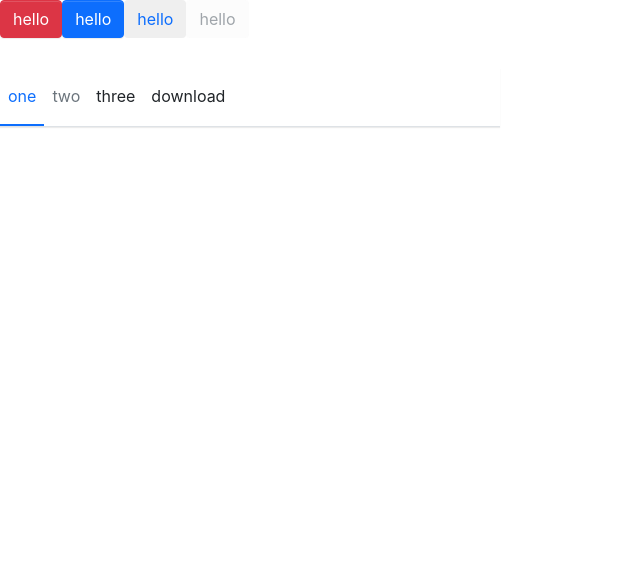
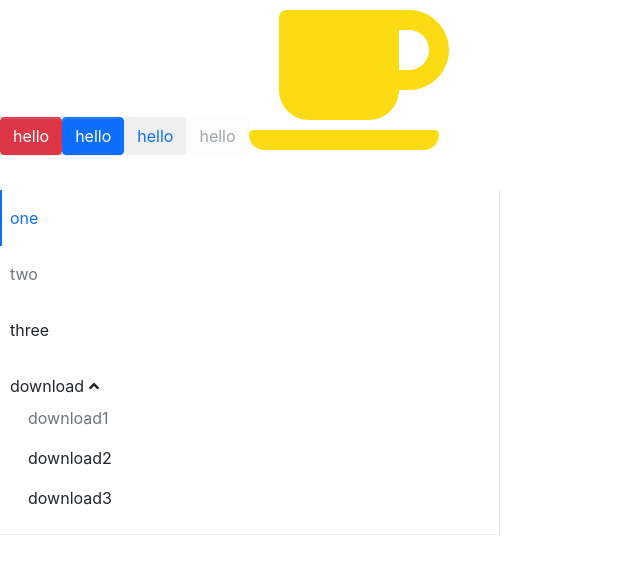
Before and after one commit to JavonLuo/vship, a React (Create React App) app: page / in a window 1280 px wide. Shown: the top 574 px of the page, without its empty margins (0-640 px from the left). Built offline with nearby package versions, Linux system fonts and the light colour scheme.

Commit message:
编写Icon组件

```diff
--- a/package.json
+++ b/package.json
@@ -3,6 +3,9 @@
   "version": "0.1.0",
   "private": true,
   "dependencies": {
+    "@fortawesome/fontawesome-svg-core": "^1.2.32",
+    "@fortawesome/free-solid-svg-icons": "^5.15.1",
+    "@fortawesome/react-fontawesome": "^0.1.13",
     "@testing-library/jest-dom": "^5.11.4",
     "@testing-library/react": "^11.1.0",
     "@testing-library/user-event": "^12.1.10",
--- a/src/App.tsx
+++ b/src/App.tsx
@@ -3,7 +3,8 @@
 import Button from './components/Button';
 import Menu from './components/Menu/menu';
 import MenuItem from './components/Menu/menuItem';
-import SubMenu from './components/Menu/subMenu'
+import SubMenu from './components/Menu/subMenu';
+import Icon from './components/Icon/icon'
 function App() {
   return (
     <div className="App">
@@ -19,8 +20,9 @@
       <Button btnType='link' disabled>
         hello
      </Button>
+     <Icon icon='coffee' size='10x' theme='warning' />
      <div style={{width:500}}>
-      <Menu mode={'horizontal'} onSelect={(e)=>{alert(e)}} defaultOpenSubMenus={['3']}>
+      <Menu mode={'vertical'} onSelect={(e)=>{alert(e)}} defaultOpenSubMenus={['3']}>
         <MenuItem>
           one
        </MenuItem>
--- /dev/null
+++ b/src/components/Icon/_style.scss
@@ -0,0 +1,5 @@
+@each $key, $value in $theme-colors {
+    .icon-#{$key} {
+        color: $value;
+    }
+}
--- /dev/null
+++ b/src/components/Icon/icon.tsx
@@ -0,0 +1,19 @@
+import React from 'react'
+import classNames from 'classnames'
+import { FontAwesomeIconProps, FontAwesomeIcon} from '@fortawesome/react-fontawesome'
+export type ThemeProps = 'primary' | 'secondary' | 'success' | 'info' | 'warning' | 'danger' | 'light' | 'dark'
+export interface IconProps extends FontAwesomeIconProps {
+    theme?: ThemeProps
+}
+
+const Icon: React.FC<IconProps> = (props) => {
+    // icon-primaty
+    const { className, theme, ...restProps} = props
+    const classes = classNames('icon', className, {
+        [`icon-${theme}`]: theme
+    })
+    return (
+        <FontAwesomeIcon className={classes} {...restProps} />
+    )
+}
+export default Icon
--- a/src/components/Menu/_style.scss
+++ b/src/components/Menu/_style.scss
@@ -32,7 +32,7 @@
     }
     .arrow-icon {
       transition: transform .25s ease-in-out;
-      margin-left: 3px;
+      margin-left: 5px;
     }
     &:hover {
       .arrow-icon {
--- a/src/components/Menu/subMenu.tsx
+++ b/src/components/Menu/subMenu.tsx
@@ -2,7 +2,7 @@
 import classNames from 'classnames'
 import { MenuContext } from './menu'
 import { MenuItemProps } from './menuItem'
-
+import Icon from '../Icon/icon'
 export interface SubMenuProps {
     index?: string;
     title: string;
@@ -15,7 +15,9 @@
     const isOpened = (index && context.mode === 'vertical') ? openedSubMenus.includes(index) : false
     const [ menuOpen, setMenuOpen ] = useState(isOpened)
     const classes = classNames('menu-item submenu-item', className, {
-        'is-active': context.index === index
+        'is-active': context.index === index,
+        'is-opened': menuOpen,
+        'is-vertical': context.mode === 'vertical'
     })
     const subMenuClass = classNames('submenu', {
         'menu-opened is-active': menuOpen,
@@ -56,7 +58,9 @@
     } : {}
     return (
         <li key={index} className={classes} {...hoverEvents}>
-            <div className='submenu-title' {...clickEvents}>{title}</div>
+            <div className='submenu-title' {...clickEvents}>{title}
+            <Icon icon='angle-down' className='arrow-icon'/>
+            </div>
             {renderChildren()}
         </li>
     )
--- a/src/index.tsx
+++ b/src/index.tsx
@@ -1,6 +1,10 @@
 import React from 'react';
 import ReactDOM from 'react-dom';
 import App from './App';
+import { library } from '@fortawesome/fontawesome-svg-core'
+import { fas } from '@fortawesome/free-solid-svg-icons'
+library.add(fas)
+
 
 ReactDOM.render(
   <React.StrictMode>
--- a/src/styles/index.scss
+++ b/src/styles/index.scss
@@ -6,4 +6,6 @@
 // button style
 @import '../components/Button/style';
 // menu style
-@import '../components/Menu/style'
+@import '../components/Menu/style';
+// Icon style
+@import '../components/Icon/style';
```
Also changed, not shown: 1 other file (tests, documents, lock files or other folders).
